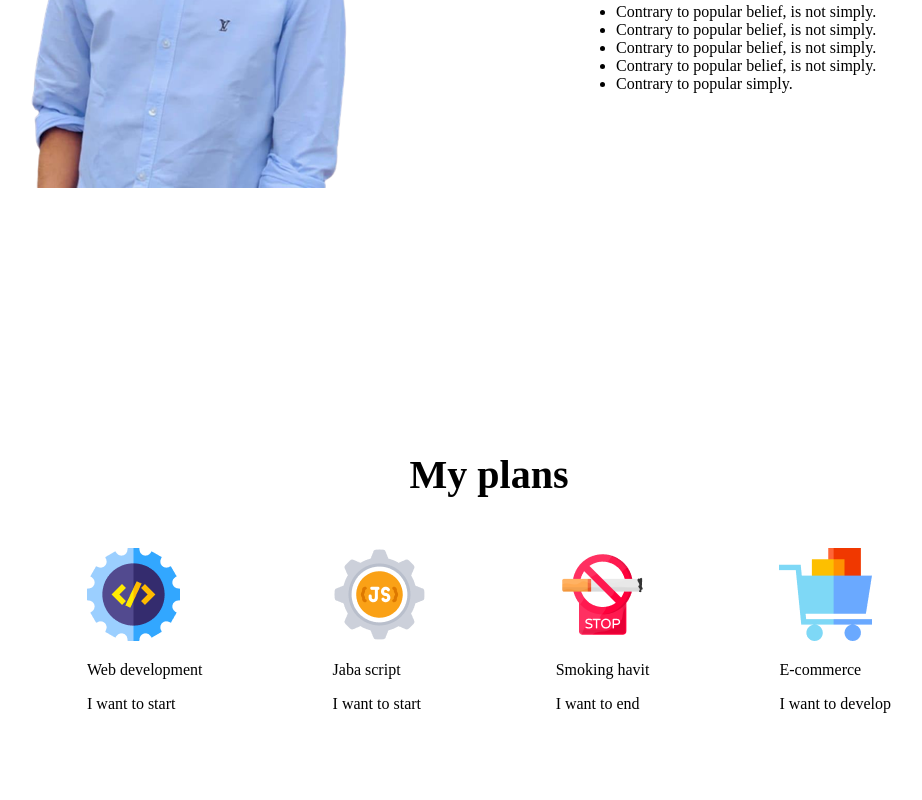
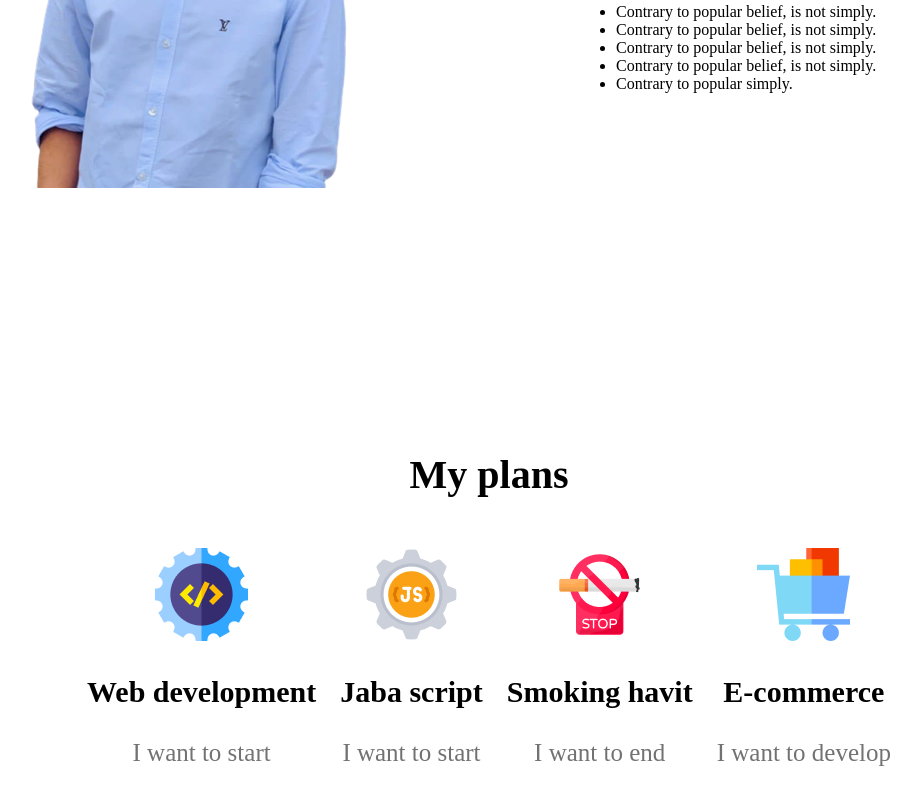
Before and after one commit to muttakinahmed2001/First-assignment, a plain HTML site: page index.html in a window 1280 px wide. Shown: the part 1408-2208 px from the top of the page, without its empty margins (151-1073 px from the left). Before the commit the page ends 2145 px from the top, so only its background shows below. Drawn offline with Linux system fonts and the light colour scheme.

Commit message:
plan section new

```diff
--- a/styles/assignment.css
+++ b/styles/assignment.css
@@ -64,8 +64,7 @@ button {
 
 .first-section-description {
     margin-top:
-    margin-bottom:
-
+        margin-bottom:
 }
 
 ul {
@@ -82,10 +81,24 @@ ul {
     margin-bottom: 50px;
 
 }
+
 /* skill  */
-.skill{
+.skill {
     display: flex;
-justify-content: space-between;
- padding-left: 230px;
- padding-right: 230px;
+    justify-content: space-between;
+    padding-left: 230px;
+    padding-right: 230px;text-align: center;
 }
+
+.skill-title {
+    font-weight: 700;
+    font-size: 30px;
+}
+
+.skill-description {
+    font-weight: 500;
+    font-size: 25px;
+    color: #737272;
+
+
+}
```
